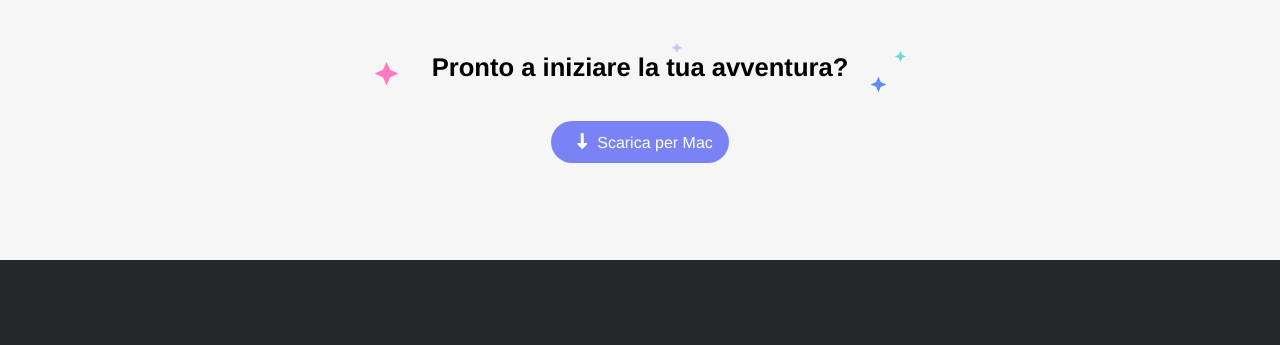
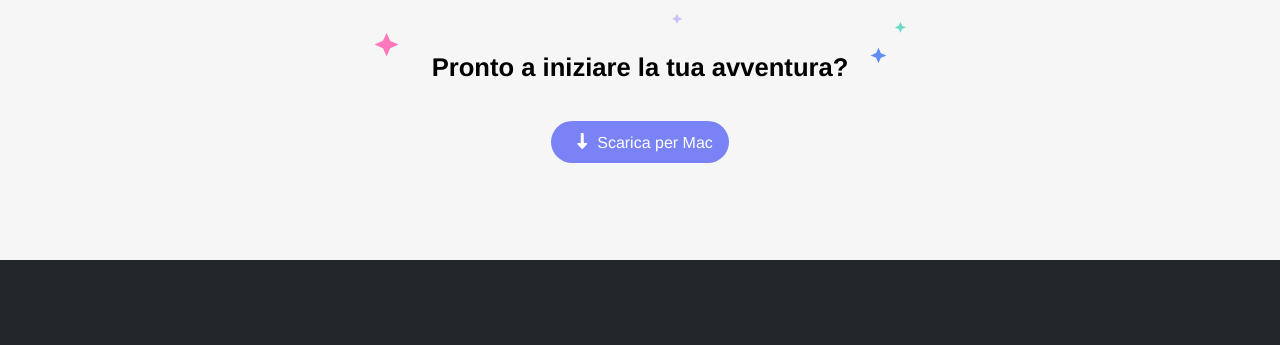
Before and after one commit to SeanBitter/htmlcss-discord, a plain HTML site: page index.html in a window 1280 px wide. Shown: the part 2979-3324 px from the top of the page. Drawn offline with Linux system fonts and the light colour scheme.

Commit message:
Change position of bg-image in the last section

```diff
--- a/css/style.css
+++ b/css/style.css
@@ -174,8 +174,7 @@ footer {
 .stars {
     background-image: url("../img/stars.svg");
     background-repeat: no-repeat;
-    background-position: center;
-    min-height: 50px;
+    background-position: center 15%;
 }
 
 .download-blue {
```
